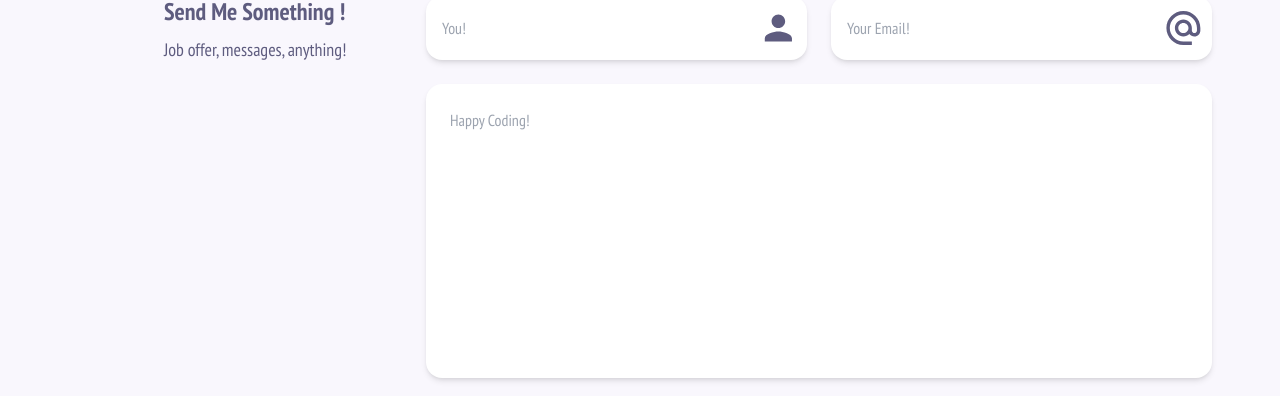
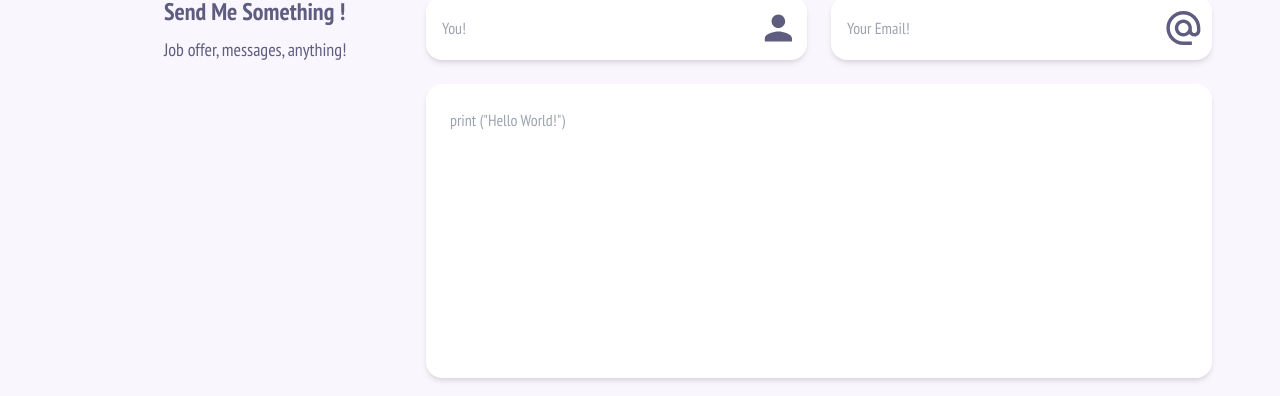
Before and after one commit to MuhammadSalmanAlfarisi/msaf, a React (Vite) app: page / in a window 1280 px wide. Shown: the part 2623-3019 px from the top of the page. Built offline with nearby package versions, Linux system fonts and the light colour scheme.

Commit message:
feats: nitpicks

```diff
--- a/src/pages/Contact.jsx
+++ b/src/pages/Contact.jsx
@@ -65,14 +65,14 @@ const Contact = () => {
                   <MdAlternateEmail className="h-12 w-12" />
                 </div>
               </div>
-              <div className="form-div rounded-2xl bg-white lg:p-4 p-2 shadow-md mb-5">
+              <div className="form-div mb-5 rounded-2xl bg-white p-2 shadow-md lg:p-4">
                 <textarea
                   name="message"
                   id="desc"
                   cols="30"
                   rows="10"
                   className="form-input w-full resize-none rounded-xl p-2"
-                  placeholder="Happy Coding!"
+                  placeholder='print ("Hello World!")'
                   required
                 ></textarea>
               </div>
```
